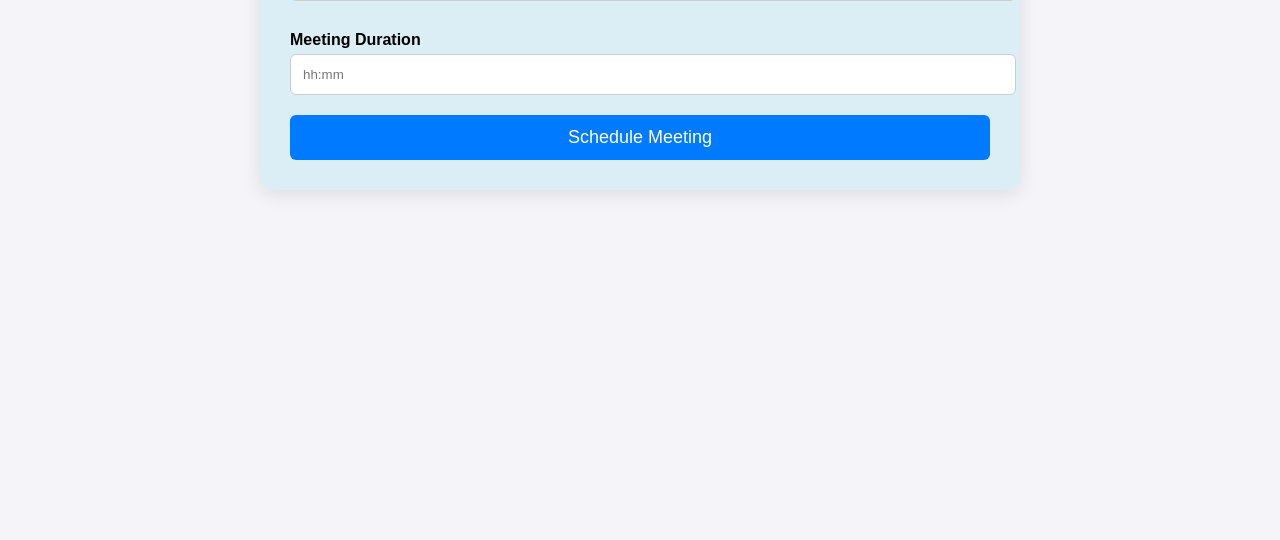
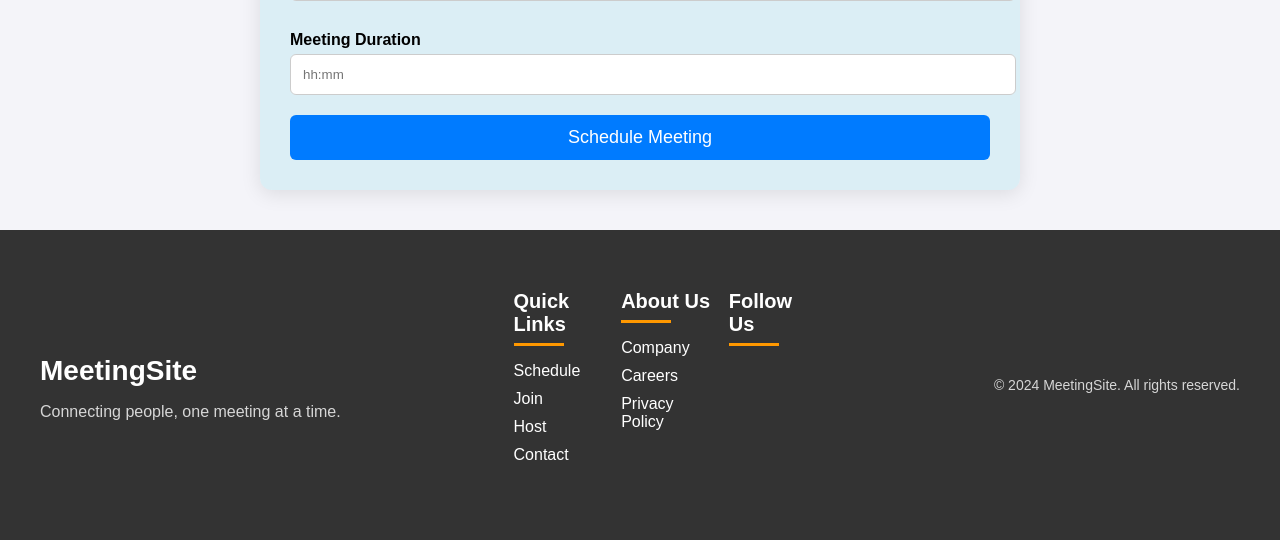
Before and after one commit to suyash712/mini_project_sentimental, a Django app: page /schedule-meeting/ in a window 1280 px wide. Shown: the part 808-1348 px from the top of the page. Before the commit the page ends 1002 px from the top, so only its background shows below. Run offline with Django 4.2, Linux system fonts and the light colour scheme.

Commit message:
Update schedule_meeting.html

```diff
--- a/analysis/template/schedule_meeting.html
+++ b/analysis/template/schedule_meeting.html
@@ -133,7 +133,7 @@
             box-shadow: 0 6px 25px rgba(0, 0, 0, 0.15);
         }
 
-        h2 {
+        .form-container h2 {
             font-size: 2.5rem;
             text-align: center;
   color: #083B66; /* Darker contrast text color */
@@ -221,6 +221,115 @@
                 transform: translateY(0);
             }
         }
+
+         /**FOOTER**/
+
+.footer {
+    background: #333;
+    color: #fff;
+    padding: 40px 0;
+    position: relative;
+    bottom: 0;
+    width: 100%;
+}
+
+.container {
+    max-width: 1200px;
+    margin: 0 auto;
+    padding: 0 20px;
+}
+
+.footer-logo h2 {
+    font-size: 28px;
+    margin-bottom: 10px;
+}
+
+.footer-logo p {
+    font-size: 16px;
+    opacity: 0.8;
+}
+
+.footer-links {
+    display: flex;
+    justify-content: space-between;
+    margin-bottom: 20px;
+}
+
+.footer-section {
+    width: 30%;
+}
+
+.footer-section h3 {
+    font-size: 20px;
+    margin-bottom: 10px;
+    position: relative;
+    padding-bottom: 10px;
+}
+
+.footer-section h3::after {
+    content: '';
+    display: block;
+    width: 50px;
+    height: 3px;
+    background: #ff9800;
+    position: absolute;
+    bottom: 0;
+    left: 0;
+    transition: width 0.3s ease;
+}
+
+.footer-section h3:hover::after {
+    width: 70px;
+}
+
+.footer-section ul {
+    list-style: none;
+    padding: 0;
+}
+
+.footer-section ul li {
+    margin-bottom: 10px;
+}
+
+.footer-section ul li a {
+    color: #fff;
+    text-decoration: none;
+    transition: color 0.3s ease;
+}
+
+.footer-section ul li a:hover {
+    color: #ff9800;
+}
+
+.social-media {
+    list-style: none;
+    padding: 0;
+    display: flex;
+}
+
+.social-media li {
+    margin-right: 15px;
+}
+
+.social-icon {
+    color: #fff;
+    font-size: 20px;
+    transition: color 0.3s ease;
+}
+
+.social-icon:hover {
+    color: #ff9800;
+}
+
+.footer-bottom {
+    text-align: center;
+    align-items: end;
+}
+
+.footer-bottom p {
+    font-size: 14px;
+    opacity: 0.8;
+}
     </style>
 </head>
 <body>
@@ -264,6 +373,45 @@
             <button type="submit">Schedule Meeting</button>
         </form>
     </div>
+    <footer class="footer">
+        <div class="container">
+            <div class="footer-logo">
+                <h2>MeetingSite</h2>
+                <p>Connecting people, one meeting at a time.</p>
+            </div>
+            <div class="footer-links">
+                <div class="footer-section">
+                    <h3>Quick Links</h3>
+                    <ul>
+                        <li><a href="#schedule">Schedule</a></li>
+                        <li><a href="#join">Join</a></li>
+                        <li><a href="#host">Host</a></li>
+                        <li><a href="#contact">Contact</a></li>
+                    </ul>
+                </div>
+                <div class="footer-section">
+                    <h3>About Us</h3>
+                    <ul>
+                        <li><a href="#about">Company</a></li>
+                        <li><a href="#careers">Careers</a></li>
+                        <li><a href="#privacy">Privacy Policy</a></li>
+                    </ul>
+                </div>
+                <div class="footer-section">
+                    <h3>Follow Us</h3>
+                    <ul class="social-media">
+                        <li><a href="#" class="social-icon"><i class="fab fa-facebook-f"></i></a></li>
+                        <li><a href="#" class="social-icon"><i class="fab fa-twitter"></i></a></li>
+                        <li><a href="#" class="social-icon"><i class="fab fa-linkedin-in"></i></a></li>
+                        <li><a href="#" class="social-icon"><i class="fab fa-instagram"></i></a></li>
+                    </ul>
+                </div>
+            </div>
+            <div class="footer-bottom">
+                <p>&copy; 2024 MeetingSite. All rights reserved.</p>
+            </div>
+        </div>
+    </footer>
 
 </body>
 </html>
```
